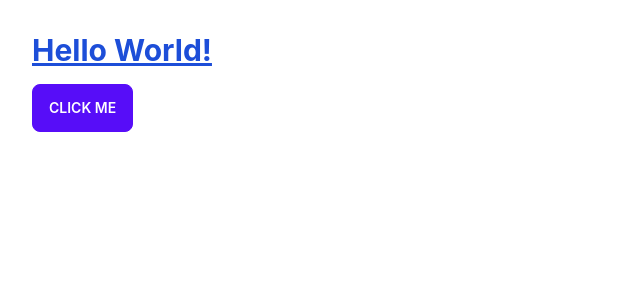
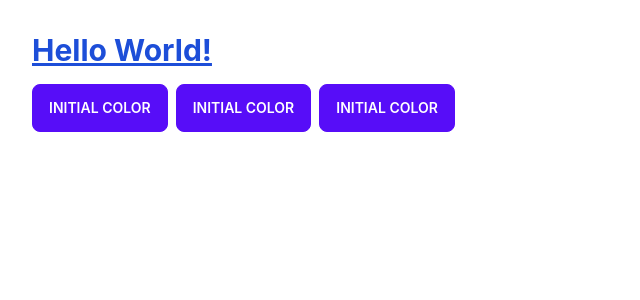
Before and after one commit to ahmed-razic/find-random-user, a React (Create React App) app: page / in a window 1280 px wide. Shown: the top 300 px of the page, without its empty margins (0-640 px from the left). Built offline with nearby package versions, Linux system fonts and the light colour scheme.

Commit message:
test reducers

```diff
--- a/src/App.js
+++ b/src/App.js
@@ -1,11 +1,17 @@
+import { TestProvider } from './context/test/TestContext'
+import Test from './components/Test'
+
 function App() {
   return (
-    <div className='p-8'>
-      <p className='text-3xl font-bold underline text-blue-700 mb-4'>
-        Hello World!
-      </p>
-      <button className='btn btn-primary'>Click Me</button>
-    </div>
+    <TestProvider>
+      <div className='p-8'>
+        <p className='text-3xl font-bold underline text-blue-700 mb-4'>
+          Hello World!
+        </p>
+
+        <Test />
+      </div>
+    </TestProvider>
   )
 }
 
--- /dev/null
+++ b/src/components/Test.jsx
@@ -0,0 +1,32 @@
+import { useContext } from 'react'
+import TestContext from '../context/test/TestContext'
+
+function Test() {
+  const { state, setColor } = useContext(TestContext)
+
+  console.log(state)
+
+  return (
+    <div>
+      <button
+        className='btn btn-primary mr-2'
+        onClick={() => setColor('GREEN', 'Ahmed')}
+      >
+        {state.color}
+      </button>
+      <button
+        className='btn btn-primary mr-2'
+        onClick={() => setColor('BLUE', 'Ahmed')}
+      >
+        {state.color}
+      </button>
+      <button
+        className='btn btn-primary'
+        onClick={() => setColor('RED', 'Ahmed')}
+      >
+        {state.color}
+      </button>
+    </div>
+  )
+}
+export default Test
--- /dev/null
+++ b/src/context/test/TestContext.jsx
@@ -0,0 +1,26 @@
+import { createContext, useReducer } from 'react'
+import testReducer from './TestReducer'
+
+const TestContext = createContext()
+
+export const TestProvider = function ({ children }) {
+  const initialState = {
+    name: 'Initial name',
+    color: 'Initial color',
+  }
+  const [state, dispatch] = useReducer(testReducer, initialState)
+
+  console.log(initialState)
+
+  const setColor = function (type, name) {
+    dispatch({ type: type, payload: { name: name } })
+  }
+
+  return (
+    <TestContext.Provider value={{ state, setColor }}>
+      {children}
+    </TestContext.Provider>
+  )
+}
+
+export default TestContext
--- /dev/null
+++ b/src/context/test/TestReducer.jsx
@@ -0,0 +1,14 @@
+const testReducer = (state, action) => {
+  switch (action.type) {
+    case 'RED':
+      return { ...state, color: 'red', name: action.payload.name }
+    case 'GREEN':
+      return { ...state, color: 'green', name: action.payload.name }
+    case 'BLUE':
+      return { ...state, color: 'blue', name: action.payload.name }
+    default:
+      return state
+  }
+}
+
+export default testReducer
```
